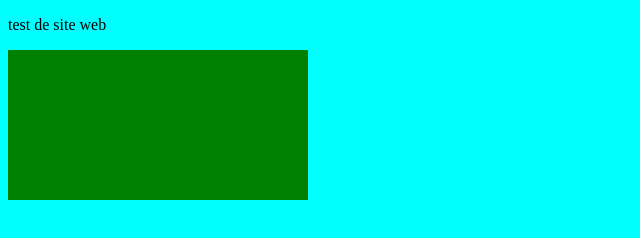
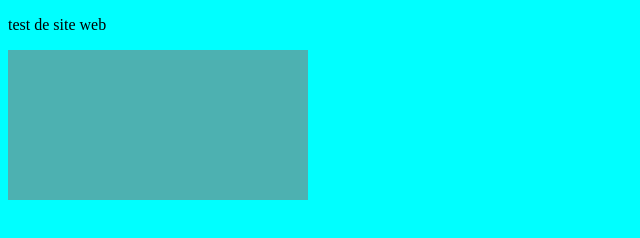
Before and after one commit to commenteurpro/commenteurpro.github.io, a plain HTML site: page index.html in a window 1280 px wide. Shown: the whole page, without its empty margins (0-640 px from the left). Drawn offline with Linux system fonts and the light colour scheme; files whose address does not match are found by name.

Commit message:
index.html

```diff
--- a/style/body.css
+++ b/style/body.css
@@ -3,5 +3,6 @@ body{
 }
 
 canvas{
-    background-color: green;
+    background-color:red;
+    opacity : 0.3;
 }
```
